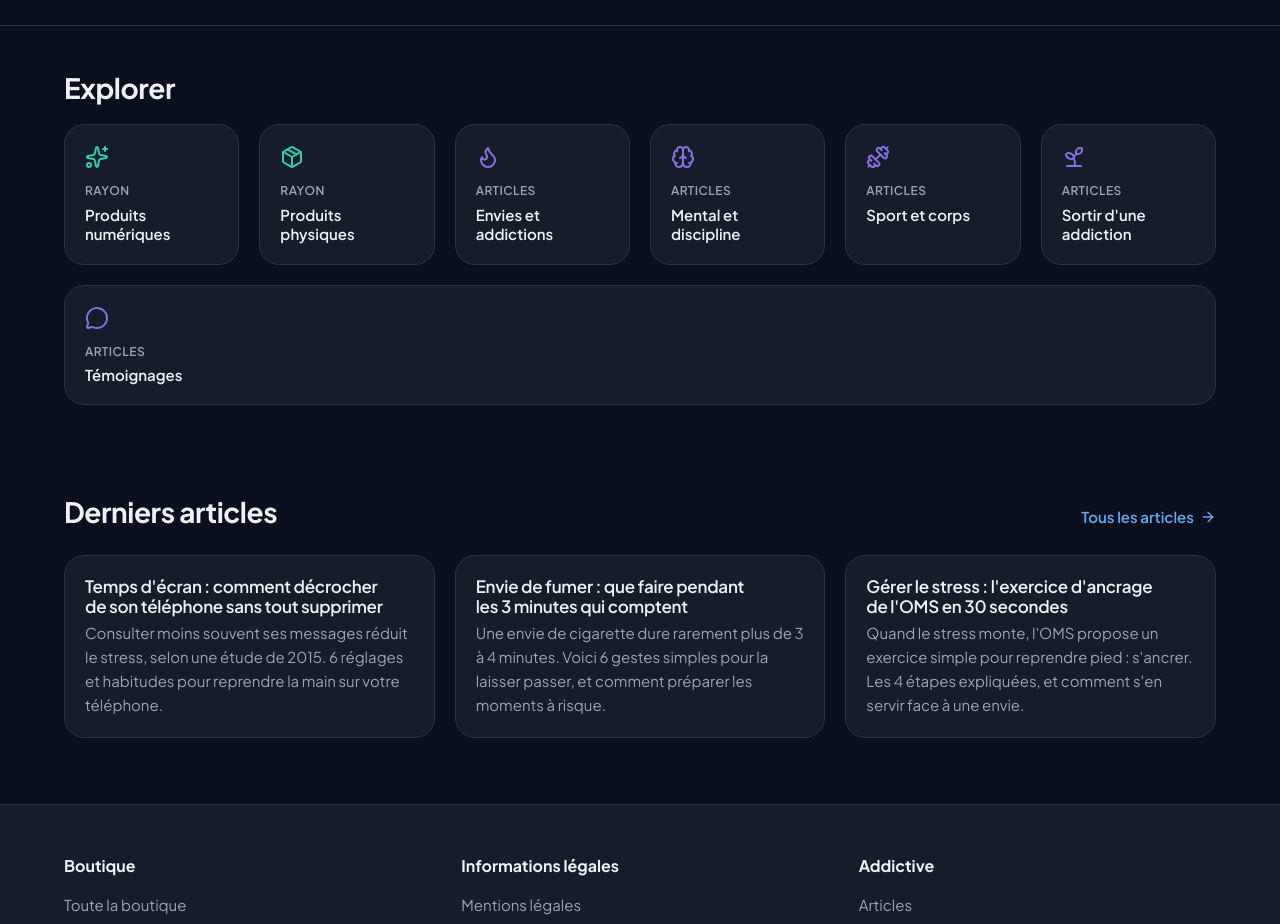
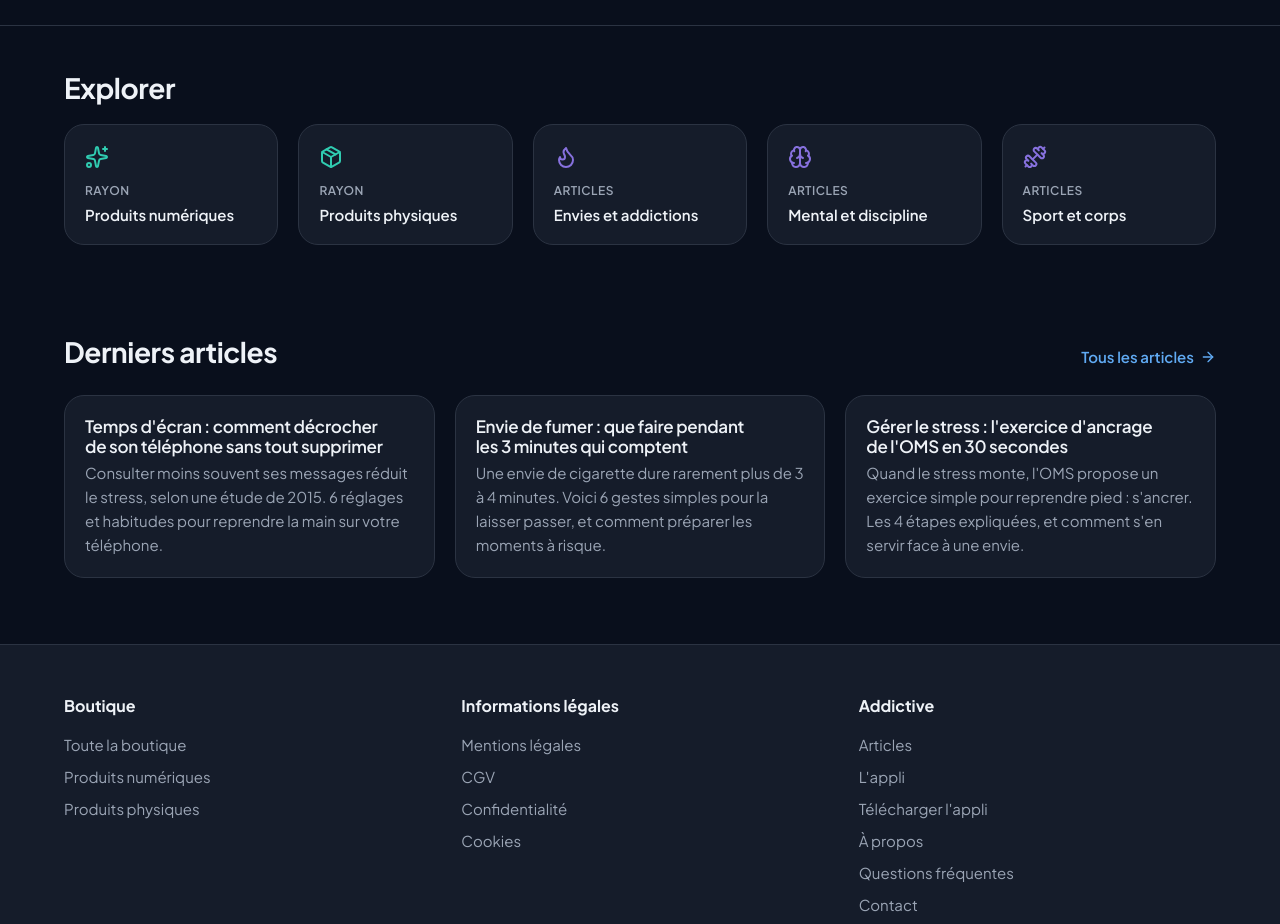
Before and after one commit to remlau64170/addictive-shop, an Astro site: page / in a window 1280 px wide. Shown: the part 2066-2990 px from the top of the page. Built offline with nearby package versions, Linux system fonts and the light colour scheme; Astro itself is replaced by a stand-in of ours.

Commit message:
Articles : plus aucune mention d'articles à venir
- Page Articles : une catégorie sans article n'est plus affichée (plus de « Les premiers articles arrivent bientôt »)
- Accueil : tuiles seulement pour les catégories qui ont des articles (grille qui s'adapte à leur nombre) ; la section « Derniers articles » n'a plus de texte de remplacement

Co-Authored-By: Claude Sonnet 5.5 <noreply@anthropic.com>

```diff
--- a/src/pages/index.astro
+++ b/src/pages/index.astro
@@ -25,7 +25,8 @@ import { getProduits } from "../lib/produits";
 import { CONTACT_EMAIL, PUBLISHER, absolute } from "../lib/seo";
 
 const produits = await getProduits();
-const derniers = (await getVisibleArticles()).slice(0, 3);
+const articles = await getVisibleArticles();
+const derniers = articles.slice(0, 3);
 
 
 const ENGAGEMENTS = [
@@ -53,7 +54,7 @@ const TUILES = [
     Icon: SHELF_ICONS[shelf.id],
     color: "var(--success)",
   })),
-  ...ARTICLE_CATEGORIES.map((category) => ({
+  ...ARTICLE_CATEGORIES.filter((category) => articles.some((article) => article.data.category === category.id)).map((category) => ({
     href: `/articles/#${category.id}`,
     label: category.label,
     note: "Articles",
@@ -146,16 +147,14 @@ const TUILES = [
     </div>
   </section>
 
+  {
+    derniers.length > 0 && (
   <section class="band" aria-labelledby="articles-title">
     <div class="wrap">
       <div class="section-head">
         <h2 id="articles-title">Derniers articles</h2>
         <a href="/articles/">Tous les articles<ArrowRight size={16} aria-hidden="true" /></a>
       </div>
-      {
-        derniers.length === 0 ? (
-          <p class="card">Les premiers articles arrivent bientôt.</p>
-        ) : (
           <ul class="latest">
             {derniers.map((article) => (
               <li>
@@ -170,10 +169,10 @@ const TUILES = [
               </li>
             ))}
           </ul>
-        )
-      }
     </div>
   </section>
+    )
+  }
 </Base>
 
 <style>
@@ -288,6 +287,7 @@ const TUILES = [
   }
 
   /* Une dernière tuile seule sur sa ligne prend toute la largeur, plutôt que de rester dans un coin. */
+  /* Une dernière tuile seule sur sa ligne prend toute la largeur (deux colonnes, petits écrans). */
   .tiles li:last-child:nth-child(odd) {
     grid-column: 1 / -1;
   }
@@ -371,16 +371,12 @@ const TUILES = [
     }
 
     .tiles {
-      grid-template-columns: repeat(3, minmax(0, 1fr));
+      grid-template-columns: repeat(auto-fit, minmax(10.5rem, 1fr));
       gap: 1.25rem;
     }
 
     .tiles li:last-child:nth-child(odd) {
       grid-column: auto;
-    }
-
-    .tiles li:last-child:nth-child(3n + 1) {
-      grid-column: 1 / -1;
     }
 
     .tile {
@@ -398,17 +394,4 @@ const TUILES = [
     }
   }
 
-  @media (min-width: 1100px) {
-    .tiles {
-      grid-template-columns: repeat(6, minmax(0, 1fr));
-    }
-
-    .tiles li:last-child:nth-child(3n + 1) {
-      grid-column: auto;
-    }
-
-    .tiles li:last-child:nth-child(6n + 1) {
-      grid-column: 1 / -1;
-    }
-  }
 </style>
```
Also changed, not shown: src/pages/articles/index.astro (+4 -6 lines).
